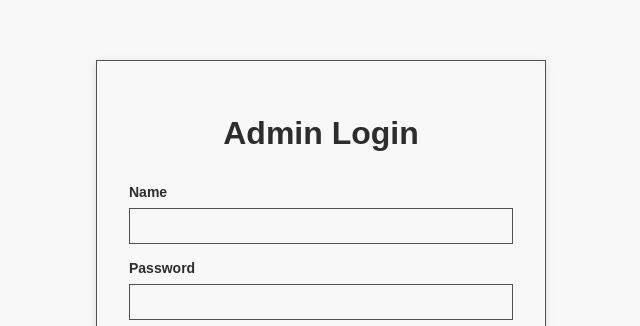
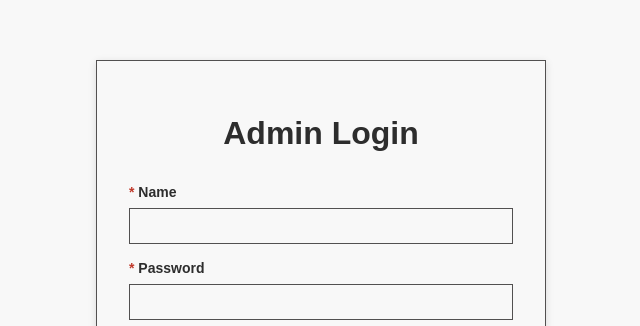
Before and after one commit to ElliotPa1m/Grupp-11-Systemutveckling, a plain HTML site: page Frontend/admin/admin-login.html in a window 1280 px wide. Shown: the part 149-475 px from the top of the page, 319-959 px from the left. Drawn offline with Linux system fonts and the light colour scheme.

Commit message:
feat: add required field indicators and error styling to admin login

```diff
--- a/Frontend/admin/admin-login.html
+++ b/Frontend/admin/admin-login.html
@@ -14,11 +14,11 @@
 
       <form id="login-form">
         <div class="login-input">
-          <label for="name">Name</label>
+          <label for="name"><span>*</span> Name</label>
           <input type="text" name="name" id="name">
         </div>
         <div class="login-input">
-          <label for="password">Password</label>
+          <label for="password"><span>*</span> Password</label>
           <input type="password" name="password" id="password">
         </div>
         <button id="login-button" type="submit">Login</button>
--- a/Frontend/css/admin-login.css
+++ b/Frontend/css/admin-login.css
@@ -84,6 +84,10 @@
   text-align: center;
 }
 
+span {
+  color: #c0392b;
+}
+
 @media (max-width: 600px) {
   .login-card {
     padding: var(--space-medium);
```
